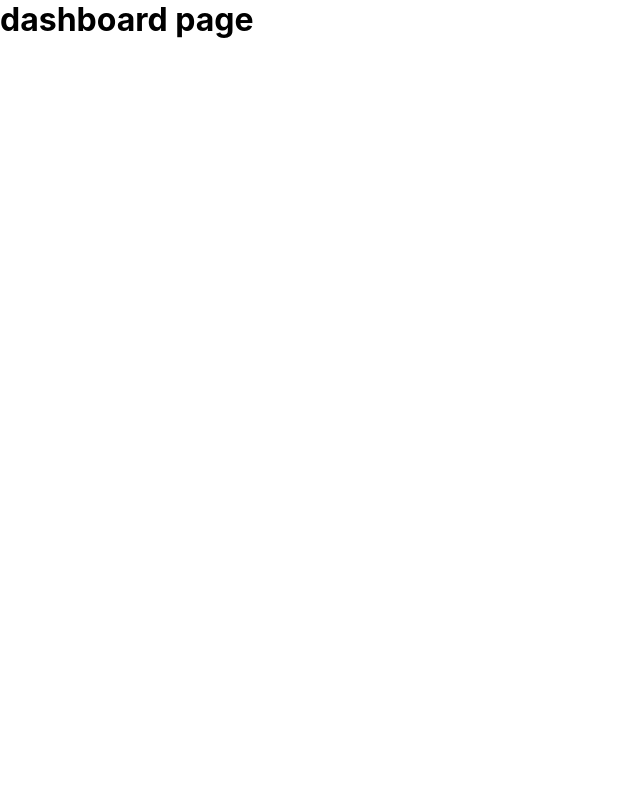
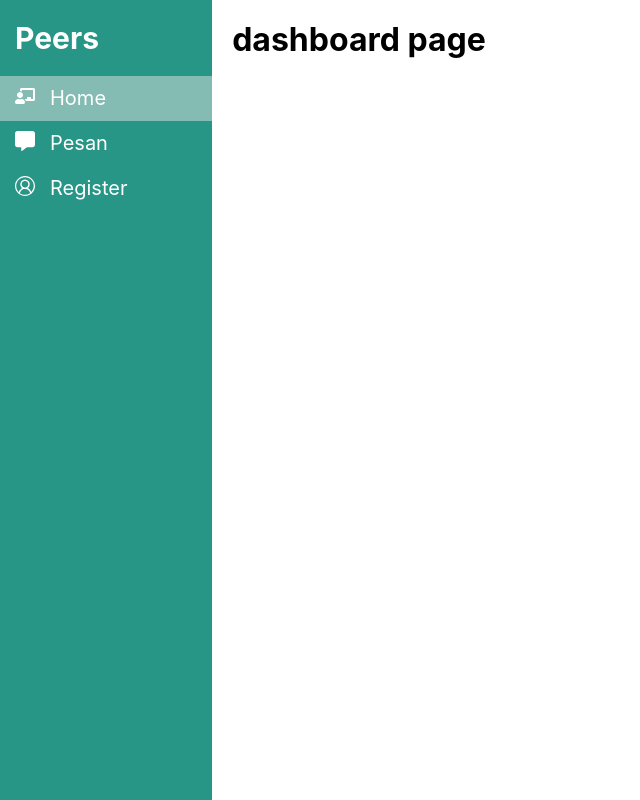
Before and after one commit to reyzacaloh/peers-frontend, a React (Create React App) app: page / in a window 1280 px wide. Shown: the whole page, without its empty margins (0-640 px from the left). Built offline with nearby package versions, Linux system fonts and the light colour scheme.

Commit message:
[REFACTOR] add RegisterForm to sidebar

```diff
--- a/src/App.css
+++ b/src/App.css
@@ -2,6 +2,7 @@
   margin: 0;
   padding: 0;
   text-decoration: none;
+  box-sizing: border-box;
 }
 
 .container {
--- a/src/App.js
+++ b/src/App.js
@@ -45,10 +45,15 @@ function App() {
         <Router>
           {!state.isAuthenticated ? (
             <Routes>
-              <Route path="/" element={<Dashboard />} />
+              <Route path="/" element={
+                <Sidebar>
+                  <Dashboard />
+                </Sidebar>
+              } />
               <Route path="/register" element={
-                // TODO(Raka): Change the Dashboard Page to Register Page
-                <RegisterForm />
+                <Sidebar>
+                  <RegisterForm />
+                </Sidebar>
               } />
               <Route path="/login" element={
                 // TODO(Azka): Change the Dashboard Page to Login Page
--- a/src/components/Sidebar.jsx
+++ b/src/components/Sidebar.jsx
@@ -3,6 +3,7 @@ import {
     FaChalkboardTeacher,
     FaCommentAlt,
 } from "react-icons/fa"
+import {VscAccount} from "react-icons/vsc"
 import { NavLink } from 'react-router-dom'
 
 
@@ -18,6 +19,11 @@ const Sidebar = ({ children }) => {
             path: "/chat",
             name: "Pesan",
             icon: <FaCommentAlt />
+        },
+        {
+            path: "/register",
+            name: "Register",
+            icon: <VscAccount />
         },
     ]
 
```
